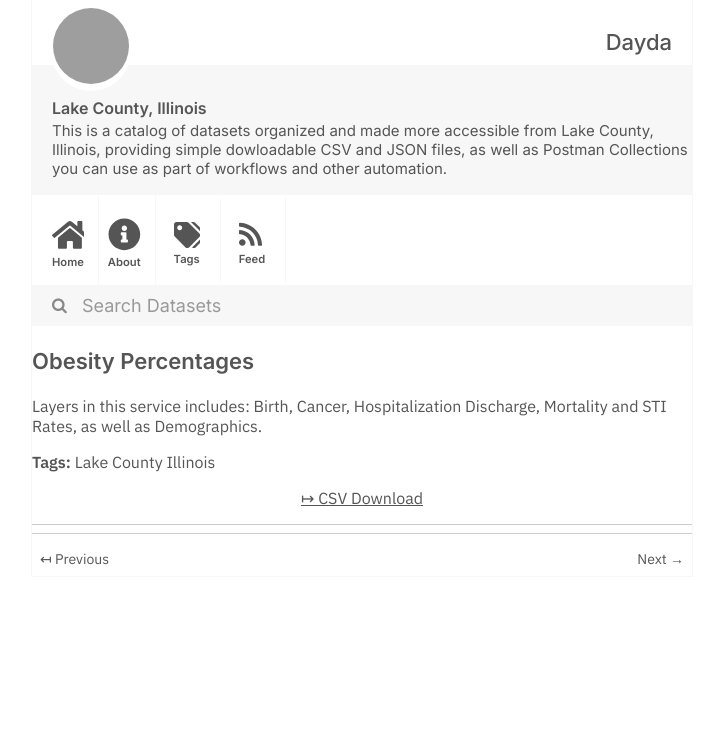
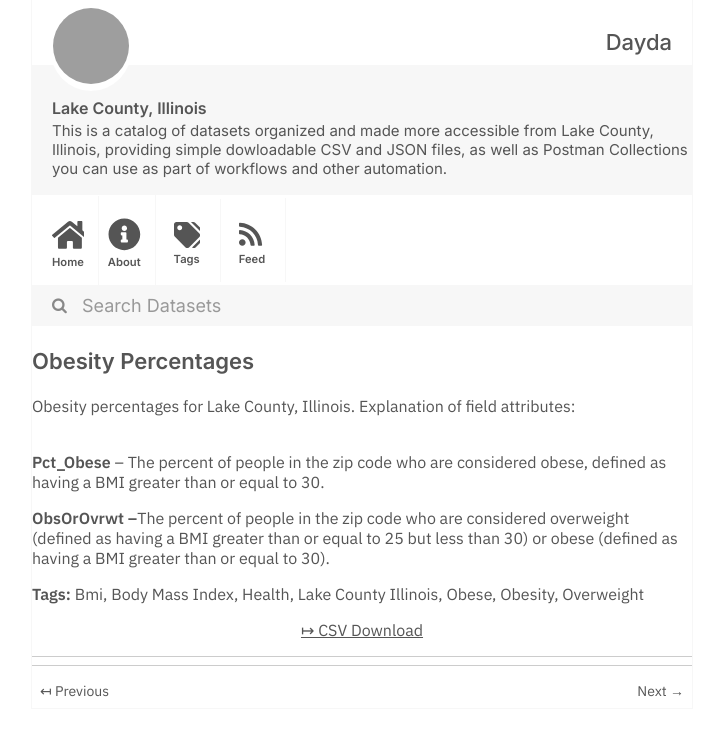
Before and after one commit to dayda-entities/lake-county-illinois, a Jekyll site: the page built from _posts/2020-11-11-obesity-percentages.md, in a window 1280 px wide, cut to the strip 0-736 px from the top of the page. Shown: the whole strip, without its empty margins (278-996 px from the left). Built offline with Jekyll 4.4.1, drawn with Linux system fonts in a browser that asks for light colours; grey boxes are pictures that could not be loaded.

```diff
--- a/_posts/2020-11-11-obesity-percentages.md
+++ b/_posts/2020-11-11-obesity-percentages.md
@@ -1,16 +1,31 @@
 ---
 title: Obesity Percentages
-created: '2020-11-11T16:33:30.802859'
-modified: '2020-11-11T16:33:30.802869'
+created: '2020-11-11T16:31:23.501715'
+modified: '2020-11-11T16:31:23.501725'
 state: active
 type: dataset
 tags:
+  - Bmi
+  - Body Mass Index
+  - Health
   - Lake County Illinois
+  - Obese
+  - Obesity
+  - Overweight
 groups: []
 csv_url: >-
-  https://data-lakecountyil.opendata.arcgis.com/datasets/cd63911cc52841f38b289aeeeff0f300_6.csv?outSR=%7B%22latestWkid%22%3A3435%2C%22wkid%22%3A102671%7D
+  https://data-lakecountyil.opendata.arcgis.com/datasets/ed412e85261a4fa18b509b6a63a7ad42_6.csv?outSR=%7B%22latestWkid%22%3A3435%2C%22wkid%22%3A102671%7D
 json_url: ''
 layout: post
 
 ---
-Layers in this service includes: Birth, Cancer, Hospitalization Discharge, Mortality and STI Rates, as well as Demographics.
+Obesity percentages for Lake County, Illinois. Explanation of field attributes:<br /><br />
+
+<p><b>Pct_Obese </b>– The
+percent of people in the zip code who are considered obese, defined as having a
+BMI greater than or equal to 30. </p>
+
+<p><b>ObsOrOvrwt –</b>The
+percent of people in the zip code who are considered overweight (defined as
+having a BMI greater than or equal to 25 but less than 30) or obese (defined as
+having a BMI greater than or equal to 30).</p>
```
